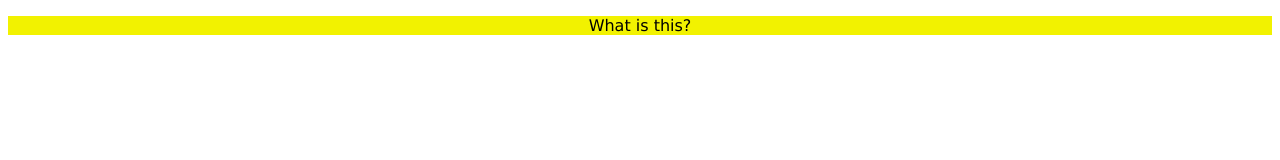
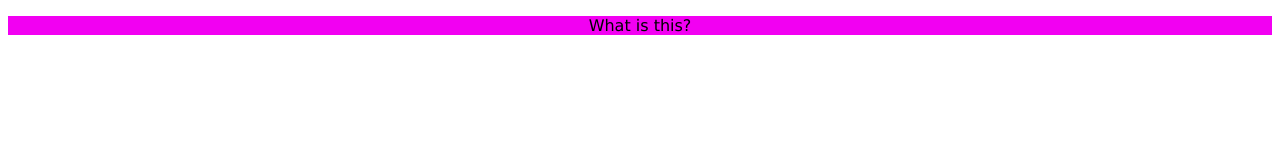
Before and after one commit to TreeOfLifeorg/TreeOfLifeorg.github.io, a plain HTML site: page index.html in a window 1280 px wide. Drawn offline with Linux system fonts and the light colour scheme.

Commit message:
Update style.css

```diff
--- a/style.css
+++ b/style.css
@@ -1,5 +1,5 @@
 #content {
-    background-color: #F2F200;
+    background-color: #F200F2;
     text-align: center;
 }
 p {
```
